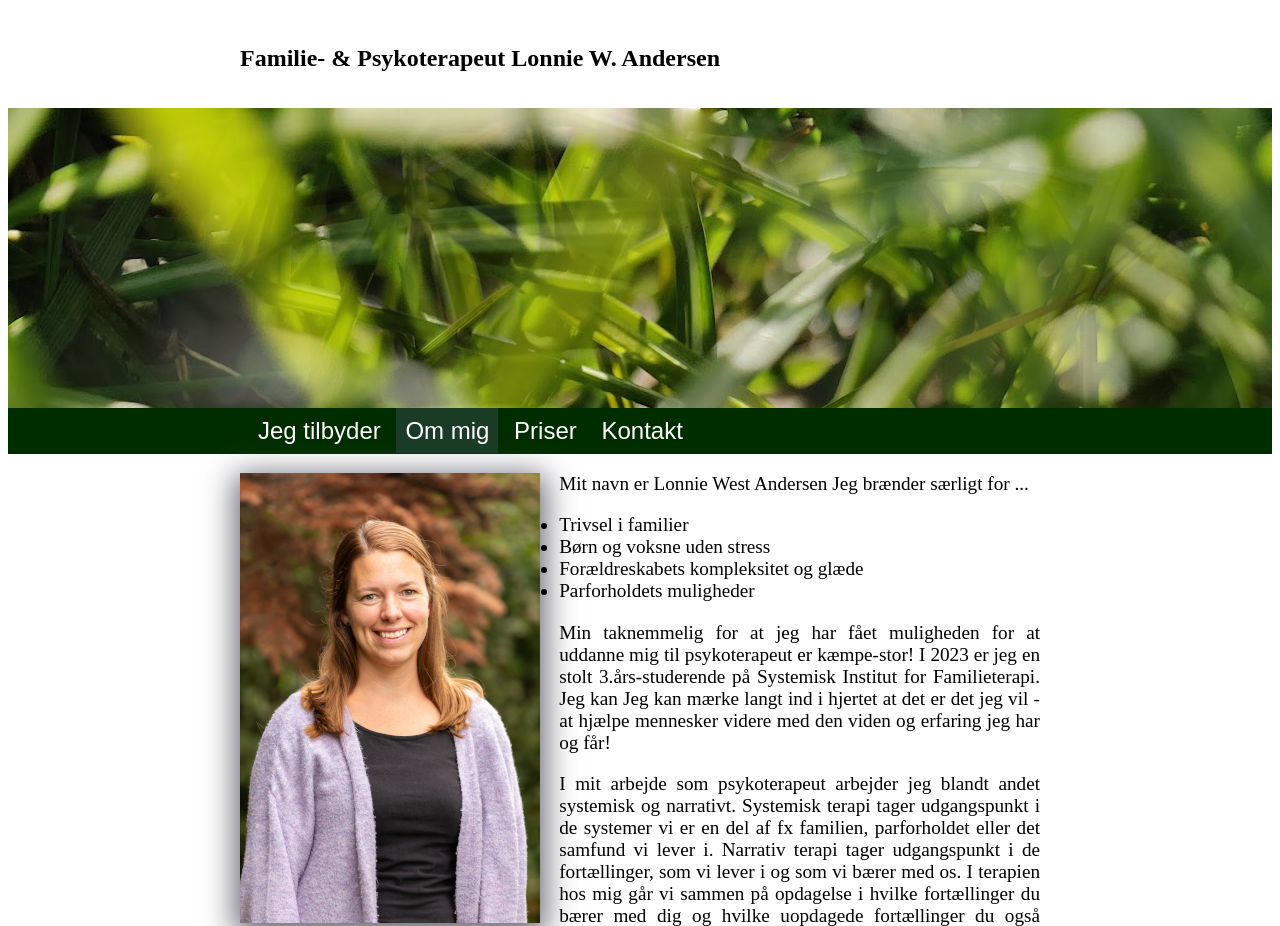
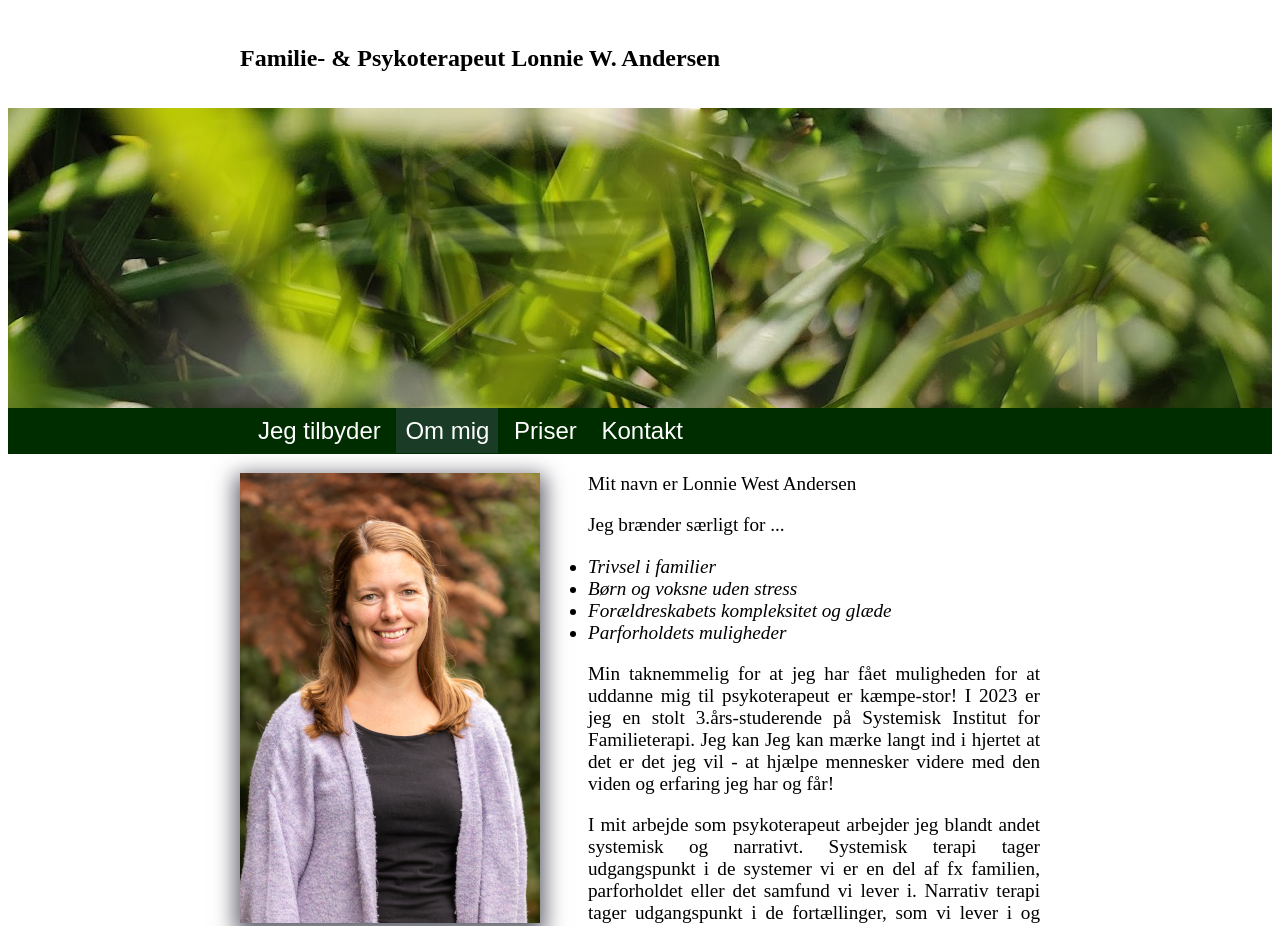
Before and after one commit to jespera/lonnieweb, a plain HTML site: page ommig.html in a window 1280 px wide. Shown: the top 926 px of the page. Drawn offline with Linux system fonts and the light colour scheme.

Commit message:
Rettet "Om mig"

```diff
--- a/ommig.html
+++ b/ommig.html
@@ -24,15 +24,14 @@
     </div>
 
     <div class="center justified">
-        <img class="shaded left_img" src="lonnie.png" alt="Billede af Lonnie" />
-        <p> Mit navn er Lonnie West Andersen
-
-            Jeg brænder særligt for ...</p>
+        <img class="shaded left_img" style="margin-right: 2.5em;" src="lonnie.png" alt="Billede af Lonnie" />
+        <p>Mit navn er Lonnie West Andersen</p>
+        <p>Jeg brænder særligt for ...</p>
         <ul>
-            <li>Trivsel i familier</li>
-            <li>Børn og voksne uden stress</li>
-            <li>Forældreskabets kompleksitet og glæde</li>
-            <li>Parforholdets muligheder</li>
+            <li><em>Trivsel i familier</em></li>
+            <li><em>Børn og voksne uden stress</em></li>
+            <li><em>Forældreskabets kompleksitet og glæde</em></li>
+            <li><em>Parforholdets muligheder</em></li>
         </ul>
         <p>Min taknemmelig for at jeg har fået muligheden for at uddanne mig til psykoterapeut er kæmpe-stor! I 2023 er jeg en stolt 3.års-studerende på Systemisk Institut for Familieterapi. Jeg kan
          Jeg kan mærke langt ind i hjertet at det er det jeg vil
--- a/styles.css
+++ b/styles.css
@@ -85,7 +85,7 @@
 }
 
 .shaded {
-    box-shadow: rgba(100, 100, 111, 1.0) 0px 7px 29px 5px;
+    box-shadow: rgba(100, 100, 111, 1.0) 0px 7px 20px 5px;
 }
 
 .left_img {
```
